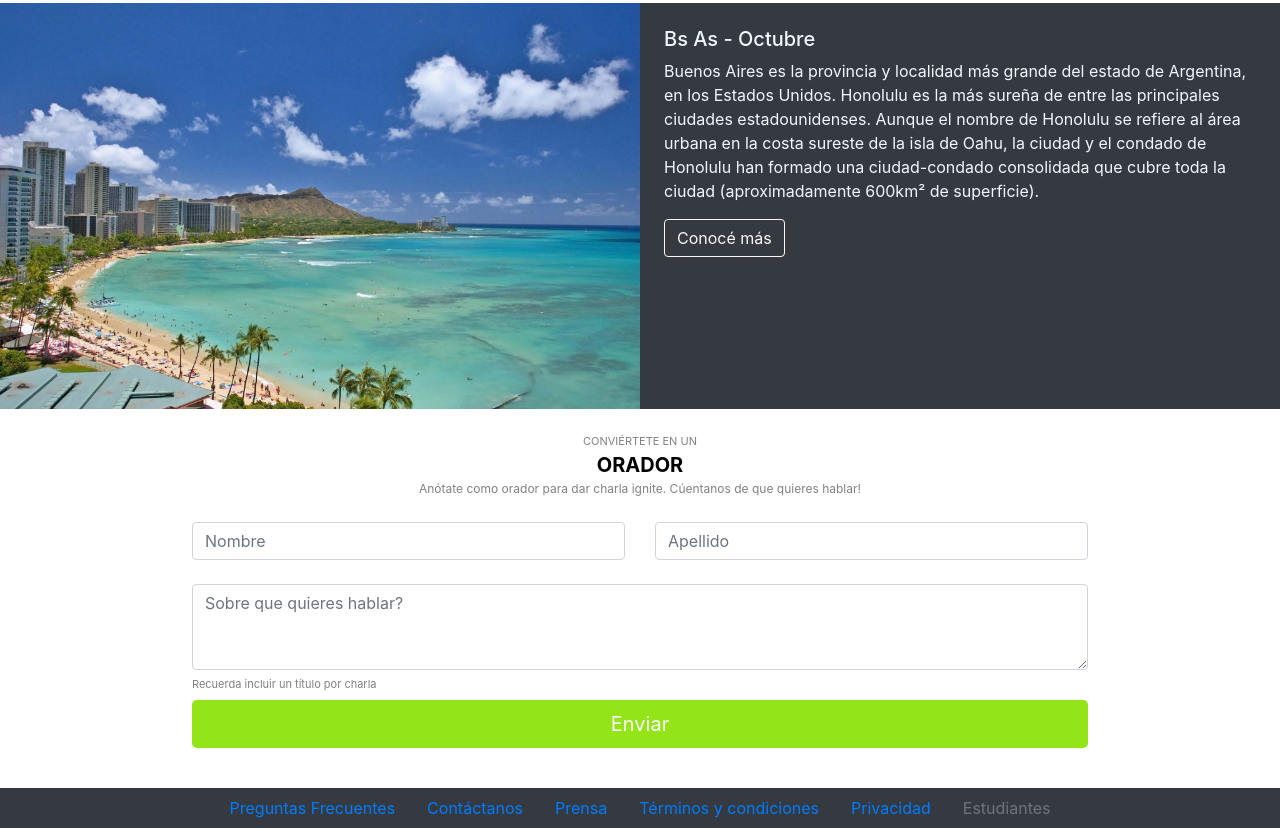
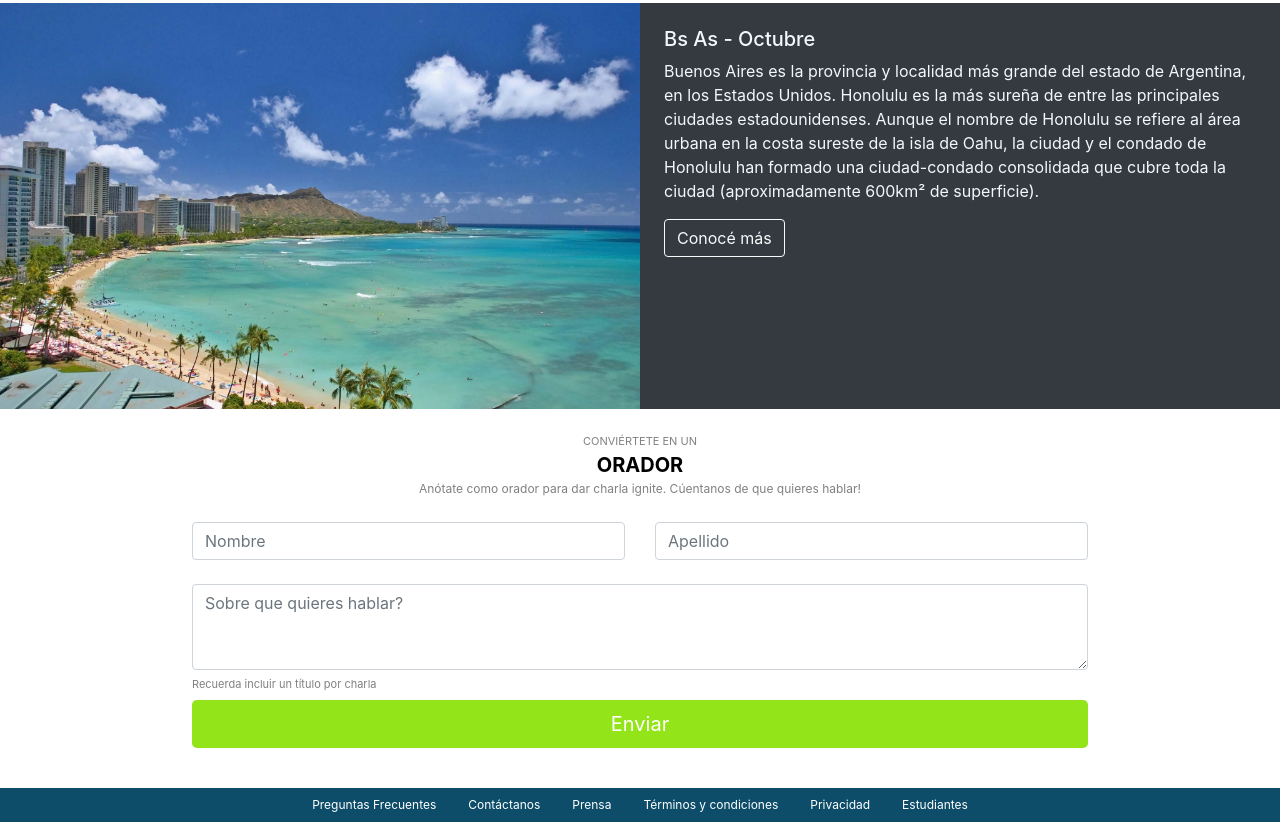
Before and after one commit to Sanchezenriquegabriel/Tp-n1, a plain HTML site: page index.html in a window 1280 px wide. Shown: the part 1766-2594 px from the top of the page. Drawn offline with nearby package versions, Linux system fonts and the light colour scheme.

Commit message:
Ultimas modificaciones

```diff
--- a/css/style.css
+++ b/css/style.css
@@ -21,3 +21,11 @@
     font-size: 12px;
     color: gray;
 }
+
+#pie
+{
+    overflow-wrap: break-word
+    text-align: center;
+    font-size: 12px;
+    color: rgb(255, 255, 255);
+}
--- a/index.html
+++ b/index.html
@@ -26,13 +26,13 @@
                   <a class="nav-link" href="#">La conferencia <span class="sr-only">(current)</span></a>
                 </li>
                 <li class="nav-item">
-                  <a class="nav-link" href="#">Los oradores</a>
+                  <a class="nav-link" href="#cartas">Los oradores</a>
                 </li>
                 <li class="nav-item">
-                  <a class="nav-link" href="#">Lugar y fecha</a>
+                  <a class="nav-link" href="#lugar_fecha">Lugar y fecha</a>
                 </li>
                 <li class="nav-item">
-                  <a class="nav-link" href="#">Conviértete en orador</a>
+                  <a class="nav-link" href="#orador">Conviértete en orador</a>
                 </li>
                 <li class="nav-item ">
                     <a class="nav-link " href="#" style="color: green;" >Comprar tickets</a>
@@ -46,6 +46,7 @@
       <section>
         <article>
                <!-- Carousel -->
+               <div id="Confe"></div>
                <div id="carouselExampleCaptions" class="carousel slide" data-ride="carousel">
                 <ol class="carousel-indicators">
                   <li data-target="#carouselExampleCaptions" data-slide-to="0" class="active"></li>
@@ -107,6 +108,7 @@
       <div id="tituloOrador"> ORADORES</div>
        </br>
          <!--Cartas-->
+         <div id="cartas"></div>
   <div class="row row-cols-1 row-cols-md-3" style="padding-left: 15%; padding-right: 15%;">
     <div class="col mb-4">
       <div class="card">
@@ -146,6 +148,7 @@
 
  <article>
                       <!--Carta horizontal-->
+<div id="lugar_fecha"></div>
 
   <div class="row no-gutters bg-ligh t position-relative">
     <div class="col-md-6 mb-md-0 p-md-0">
@@ -175,6 +178,7 @@
 </br>
 
 <!--Formulario-->
+<div id="orador"></div>
   <form>
     <div class="row">
       <div class="col">
@@ -200,24 +204,24 @@
     </main>
 
     <footer>
-      <ul class="nav justify-content-center nav bg-dark  bg-gradient" style="background-color: aqua;">
+      <ul class="nav justify-content-center nav bg-gradient" style= "background-color:#0d4d6a;" >
         <li class="nav-item">
-          <a class="nav-link active" href="#">Preguntas Frecuentes</a>
+          <a class="nav-link active" href="#" id="pie">Preguntas Frecuentes</a>
         </li>
         <li class="nav-item">
-          <a class="nav-link" href="#">Contáctanos</a>
+          <a class="nav-link" href="#" id="pie">Contáctanos</a>
         </li>
         <li class="nav-item">
-          <a class="nav-link" href="#">Prensa</a>
+          <a class="nav-link" href="#" id="pie">Prensa</a>
         </li>
       <li class="nav-item">
-        <a class="nav-link" href="#">Términos y condiciones</a>
+        <a class="nav-link" href="#" id="pie">Términos y condiciones</a>
       </li>
       <li class="nav-item">
-        <a class="nav-link" href="#">Privacidad</a>
+        <a class="nav-link" href="#" id="pie">Privacidad</a>
         </li>
         <li class="nav-item">
-          <a class="nav-link disabled">Estudiantes</a>
+          <a class="nav-link" id="pie">Estudiantes</a>
         </li>
       </ul>
     </footer>
```
